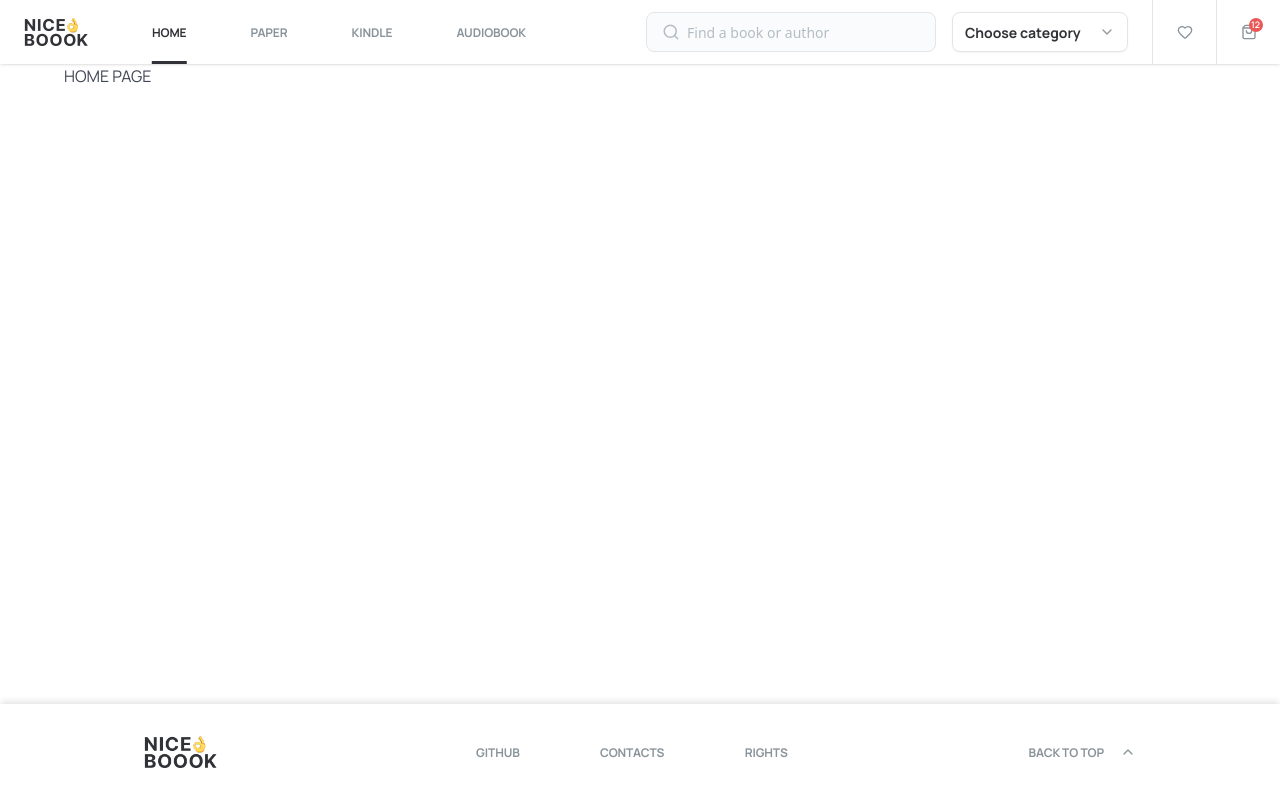
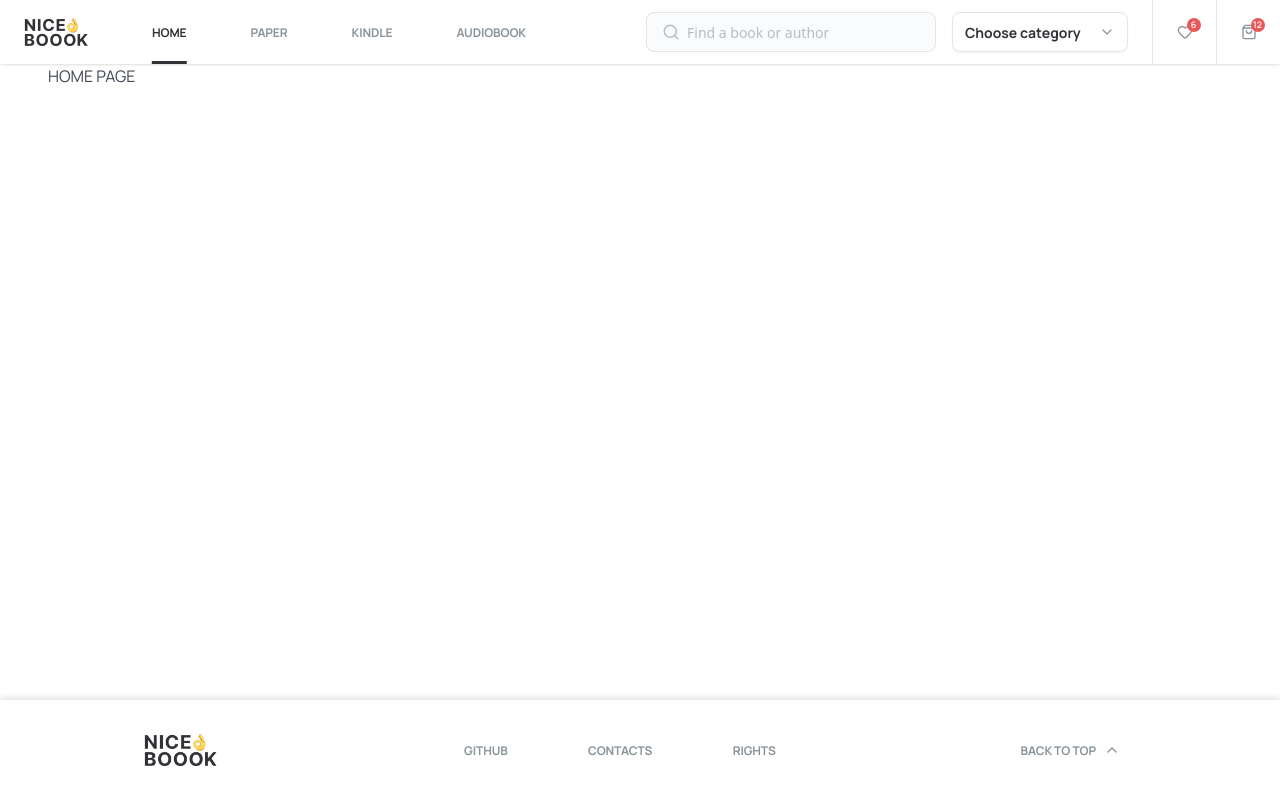
Before and after one commit to Vibecoders-team5/bookstore-frontend, a React (Vite) app: page / in a window 1280 px wide. Built offline with nearby package versions, Linux system fonts and the light colour scheme.

Commit message:
fix: fixed buttons in header and footer

```diff
--- a/src/App.tsx
+++ b/src/App.tsx
@@ -6,9 +6,7 @@ export const App = () => {
     <div className="min-h-screen flex flex-col">
       <Header />
       <main className="section flex-grow pt-12 xl:pt-16">
-        <div className="container">
-          <Outlet />
-        </div>
+        <Outlet />
       </main>
       <Footer />
     </div>
--- a/src/components/sections/Footer/Footer.tsx
+++ b/src/components/sections/Footer/Footer.tsx
@@ -1,3 +1,4 @@
+import { Button } from '@/components/ui/button';
 import { ChevronUpIcon } from 'lucide-react';
 import { Link } from 'react-router-dom';
 
@@ -15,7 +16,7 @@ export const Footer = () => {
         />
       </Link>
 
-      <nav className="flex flex-col sm:flex-row justify-around items-start sm:items-center w-full max-w-[368px] gap-4 xl:gap-6">
+      <nav className="flex flex-col sm:flex-row justify-around items-start sm:items-center w-full max-w-[368px] h-8 gap-4 xl:gap-6">
         <a
           className="uppercase hover:text-[#313237]"
           href="https://github.com/Vibecoders-team5/bookstore-frontend"
@@ -32,14 +33,14 @@ export const Footer = () => {
         </Link>
       </nav>
 
-      <button
-        aria-label="Back to top"
-        className="flex items-center self-center gap-4 shrink-0  cursor-pointer uppercase text-[#89939A] hover:text-[#313237] transition-colors"
+      <Button
         onClick={() => window.scrollTo({ top: 0, behavior: 'smooth' })}
+        variant="backToTop"
+        className="self-center"
       >
         <span>Back to top</span>
         <ChevronUpIcon size={16} />
-      </button>
+      </Button>
     </footer>
   );
 };
--- a/src/components/sections/Header/Header.tsx
+++ b/src/components/sections/Header/Header.tsx
@@ -5,6 +5,8 @@ import { SearchBar } from '@/components/ui/input';
 import { Heart, Menu, Search, ShoppingBag } from 'lucide-react';
 import { useState } from 'react';
 import { CategoryDropdown } from '@/components/CategoryDropdown';
+import { Button } from '@/components/ui/button';
+import { NotificationHeaderBtn } from '@/components/ui/Icons/NotificationHeaderBtn';
 
 export const Header = () => {
   const [isSearchVisible, setIsSearchVisible] = useState(false);
@@ -12,6 +14,8 @@ export const Header = () => {
 
   //const totalCount = useCartStore((state) => state.totalCount); для керування відображення counter in cart icon
   const totalCount = 12; // заглушка
+  //const totalFavorites = useCartStore((state) => state.totalCount); для керування відображення counter in cart icon
+  const totalFavorites = 6; // заглушка
 
   const handleSearchToggle = () => {
     setIsSearchVisible((prev) => !prev);
@@ -34,13 +38,15 @@ export const Header = () => {
     );
 
   const baseIconClass =
-    'flex items-center justify-center w-12 h-full xl:w-[64px] border-l border-[#E2E6E9] text-[#89939A] transition duration-200 transform hover:scale-110 hover:text-[#313237]';
-
+    'flex items-center justify-center w-12 h-full xl:w-[64px] border-l border-[#E2E6E9] text-[#89939A] transition duration-200 hover:text-[#313237] group';
+  const iconScaleClass =
+    'transition duration-200 transform group-hover:scale-110';
   return (
     <>
       <header className="flex items-center justify-between gap-6 w-full h-12 xl:h-16 bg-white fixed top-0 left-0 right-0 z-50 shadow-sm">
         <div className="flex items-center w-full h-full gap-6">
           <Link
+            aria-label="Go to Home page"
             to="/"
             className="flex items-center justify-center w-24 xl:w-32 h-full transition-transform duration-300 hover:scale-105 hover:drop-shadow-lg"
           >
@@ -74,37 +80,50 @@ export const Header = () => {
         </div>
 
         <div className="flex h-full">
-          <button
+          <Button
             onClick={handleSearchToggle}
-            className={cn(baseIconClass, 'sm:flex xl:hidden hidden')}
+            className={cn(
+              baseIconClass,
+              'sm:flex xl:hidden hidden rounded-none',
+            )}
+            size="icon"
+            variant="ghost"
           >
-            <Search size={16} />
-          </button>
+            <Search size={16} className={iconScaleClass} />
+          </Button>
 
           <Link
-            to="/favourites"
+            to="favourites"
             className={cn(baseIconClass, 'hidden sm:flex')}
+            aria-label="Go to Favourites page"
           >
-            <Heart size={16} />
-          </Link>
-
-          <Link to="/cart" className={cn(baseIconClass, 'hidden sm:flex')}>
-            <div className="relative">
-              <ShoppingBag size={16} />
-              {totalCount > 0 && (
-                <span className="absolute -top-1.5 -right-1.5 bg-[#EB5757] text-white text-[9px] font-semibold rounded-full w-[14px] h-[14px] flex items-center justify-center">
-                  {totalCount}
-                </span>
+            <div className={cn('relative', iconScaleClass)}>
+              <Heart size={16} />
+              {totalFavorites > 0 && (
+                <NotificationHeaderBtn counter={totalFavorites} />
               )}
             </div>
           </Link>
 
-          <button
+          <Link
+            to="/cart"
+            className={cn(baseIconClass, 'hidden sm:flex')}
+            aria-label="Go to Cart page"
+          >
+            <div className={cn('relative', iconScaleClass)}>
+              <ShoppingBag size={16} />
+              {totalCount > 0 && <NotificationHeaderBtn counter={totalCount} />}
+            </div>
+          </Link>
+
+          <Button
             onClick={handleMenuToggle}
             className={cn(baseIconClass, 'sm:hidden border-l-0')}
+            size="icon"
+            variant="ghost"
           >
-            <Menu size={16} />
-          </button>
+            <Menu size={16} className={iconScaleClass} />
+          </Button>
         </div>
       </header>
 
--- /dev/null
+++ b/src/components/ui/Icons/NotificationHeaderBtn.tsx
@@ -0,0 +1,7 @@
+export const NotificationHeaderBtn = ({ counter }: { counter: number }) => {
+  return (
+    <span className="absolute -top-1.5 -right-2 bg-[#EB5757] text-white text-[9px] font-semibold rounded-full w-[14px] h-[14px] flex items-center justify-center">
+      {counter}
+    </span>
+  );
+};
--- a/src/components/ui/button.tsx
+++ b/src/components/ui/button.tsx
@@ -28,6 +28,8 @@ const buttonVariants = cva(
         paginationArrow: 'w-8 h-8 rounded-lg',
         selected:
           'rounded-[8px] bg-[#313237] text-white hover:shadow-[0_0_13px_0_#17203166]',
+        backToTop:
+          'uppercase text-[#89939A] hover:text-[#313237] transition-colors',
       },
       size: {
         s32: 'size-8',
```
